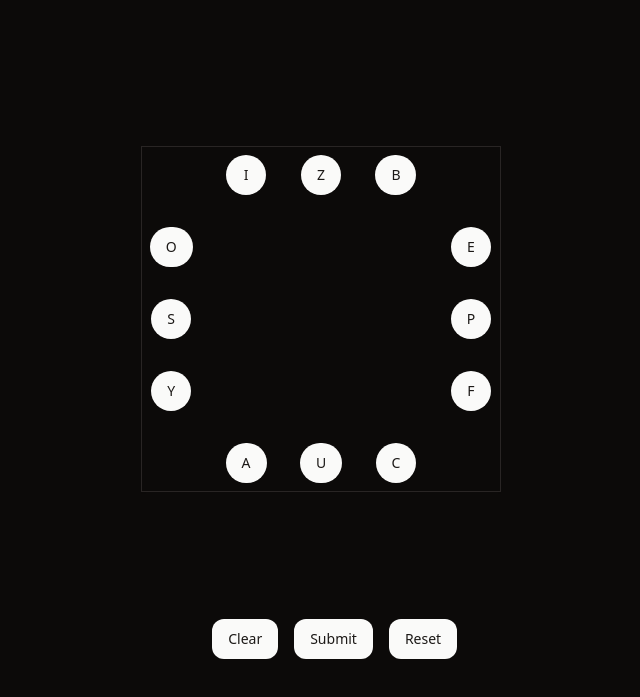
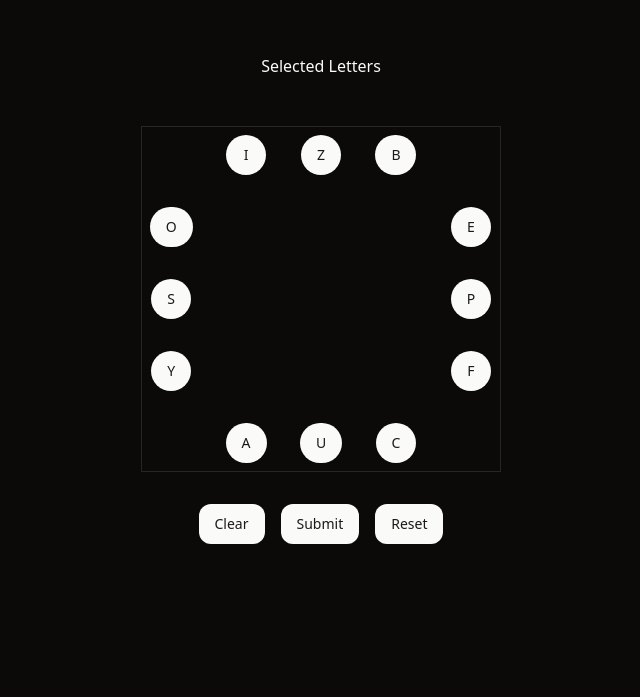
Before and after one commit to ljt019/abby-letter-boxed, a React (Vite) app: page / in a window 1280 px wide. Shown: the part 101-798 px from the top of the page, without its empty margins (319-959 px from the left). Built offline with nearby package versions, Linux system fonts and the light colour scheme.

Commit message:
style: made things look better on smaller screen sizes

```diff
--- a/src/components/game/GameBoard.tsx
+++ b/src/components/game/GameBoard.tsx
@@ -15,9 +15,25 @@ type LetterPosition = {
 };
 
 export function GameBoard() {
+  return (
+    <div>
+      <div className="m-auto flex flex-col gap-y-8">
+        <SelectedWordDisplay />
+        <LetterButtonCard />
+        <GameControlButtons />
+      </div>
+    </div>
+  );
+}
+
+export function SelectedWordDisplay() {
+  const { words } = useLetterContext();
+
+  return <span className="m-auto text-foreground">{words.join(", ")}</span>;
+}
+
+export function LetterButtonCard() {
   const [letterPositions, setLetterPositions] = useState<LetterPosition[]>([]);
-
-  const { words } = useLetterContext();
 
   useEffect(() => {
     const generatedSets = generateLetterSets();
@@ -66,8 +82,6 @@ export function GameBoard() {
   }, []);
 
   return (
-    <div>
-      <div className="flex h-screen items-center justify-center overflow-hidden">
     <Card>
       <div className="grid grid-cols-5 grid-rows-5 gap-4">
         {letterPositions.map(({ letter, position, side }, index) => (
@@ -81,12 +95,6 @@ export function GameBoard() {
         ))}
       </div>
     </Card>
-      </div>
-      <GameControlButtons />
-      <span className="absolute left-0 top-0 text-foreground">
-        {words.join(", ")}
-      </span>
-    </div>
   );
 }
 
@@ -100,7 +108,7 @@ export function GameControlButtons() {
   } = useLetterContext();
 
   return (
-    <div className="absolute left-[41.5vw] top-[90vh] flex gap-x-4">
+    <div className="m-auto flex gap-x-4">
       <Button onClick={clearCurrentWord}>Clear</Button>
       <Button
         className=""
```
Lines whose indentation alone changed are shown as unchanged.
